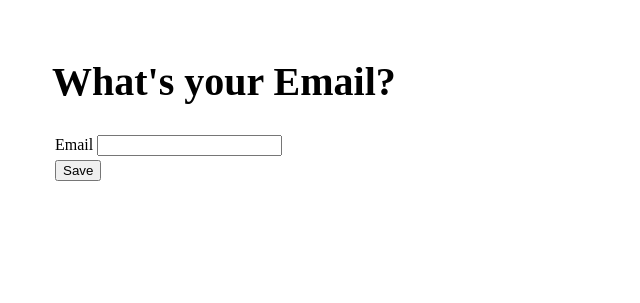
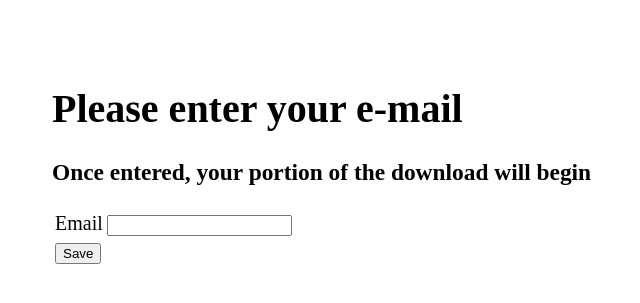
Before and after one commit to juliamoses/teamup-server, a Node server app: template views/files_form.ejs in a window 1280 px wide. Shown: the top 303 px of the page, without its empty margins (6-646 px from the left). Run offline with Node 20, Linux system fonts and the light colour scheme; the template is opened without the code that fills it, so the values that code supplies are empty; some libraries are stand-ins or nearby versions.

Commit message:
code cleaned up

```diff
--- a/electron/scripts/chooseUser.js
+++ b/electron/scripts/chooseUser.js
@@ -134,8 +134,6 @@ function splitFile (filePath) {
     console.log("133", JSON.parse(session.getItem('chunkInfo')));
 
     window.location.href ="../public/sharerserver.html";
-
-
   })
 }
 
--- a/main.js
+++ b/main.js
@@ -1,6 +1,7 @@
 // Modules to control application life and create native browser window
 const {app, BrowserWindow} = require('electron')
 const path = require('path')
+//const express = require('./server')
 
 // Keep a global reference of the window object, if you don't, the window will
 // be closed automatically when the JavaScript object is garbage collected.
@@ -37,8 +38,6 @@ app.on('ready', createWindow)
 
 // Quit when all windows are closed.
 app.on('window-all-closed', function () {
-  // On macOS it is common for applications and their menu bar
-  // to stay active until the user quits explicitly with Cmd + Q
   if (process.platform !== 'darwin') app.quit()
 })
 
--- a/server.js
+++ b/server.js
@@ -1,36 +1,14 @@
-
-//node server.js > ./server.out. call using exec
-//instead ping everyone on electorn that link ready
-//get request that starts server
-
 const express = require("express");
 const app = express();
 const PORT = process.env.PORT || 8080;
 
-
-
-//allinside a function- refrence funtion in html
-//'on click'of start serverbutton in electron
 
 app.use(express.static('static'))
 app.use(express.json());
 app.use(express.urlencoded({ extended: false }));
 
 
-//how directory will be structured
-//hosting a directory
-//ill have each chunk in folder- assigneed to people
 app.set("view engine", "ejs");
-
-//js functions that call comd line using child process
-
-
-//TODO
-//have user enter email address, move chunks to unique folder
-//we give them a link on page render that belongs to that email (and chunk)
-
-//when uploarer
-//loop through chunks for
 
 
 //render app
@@ -41,7 +19,8 @@ app.get("/sharerFiles/:fileName", (req, res) => {
 
 //to render the files
 app.get("/", (req, res) => {
-  res.render("files_form", { download });
+	const download = res.sendFile(fObject, { root: 'static' });
+  res.render("files_form", {download});
 });
 
 
@@ -53,24 +32,29 @@ app.post("/sharerFiles/:email", (req, res) => {
   res.render("/");
 });
 
+
+//TODO
+//sharee object will have file name sharee will download-
+//'~sharee.filename' will start downloading upon entering email address
+// express function to send file- should treat as download
+//res.sendFile(sharee.filename, {root: 'static'});
+//add package in ejs?
+
+
 //post to render link on page
 app.post("/", (req, res) => {
 	console.log("Headers: ", req.headers);
 	const fileInfo = require('./static/fileInfo.json');
 	const sharees = JSON.parse(fileInfo.sharees);
 	const email = req.body.email;
-
-	const sharee = sharees.find( (sharee) => { return sharee.email === email } );
+	const sharee = sharees.find((sharee) => {return sharee.email === email });
 
 	if (sharee) {
+		//sharee object - add file name sharee will download
 		res.redirect(`/${sharee.filename}`)
+		res.sendFile(sharee.filename, {root: 'static'});
+		//start download
 	}
-
-	//sharee object will have file name sharee will download
-	//'~sharee.filename' will start downloading upon entering email address
-	// express function to send file- should treat as download
-	//res.sendFile(~sharee.filename, { root: 'static' });
-	//add package in ejs ?
 })
 
 
--- a/views/files_form.ejs
+++ b/views/files_form.ejs
@@ -1,7 +1,8 @@
-<!-- <%- include('partials/_header'); %> -->
+<%- include('partials/_header'); %>
 
 <body style="font-size:20px; padding:50px;">
-  <h1> What's your Email? </h1>
+  <h1> Please enter your e-mail </h1>
+  <h3> Once entered, your portion of the download will begin</h3>
    <form action="/" method="POST">
 
   <table>
```
Also changed, not shown: styles/files_form.css (added, +13 -0 lines), 2 other files.
